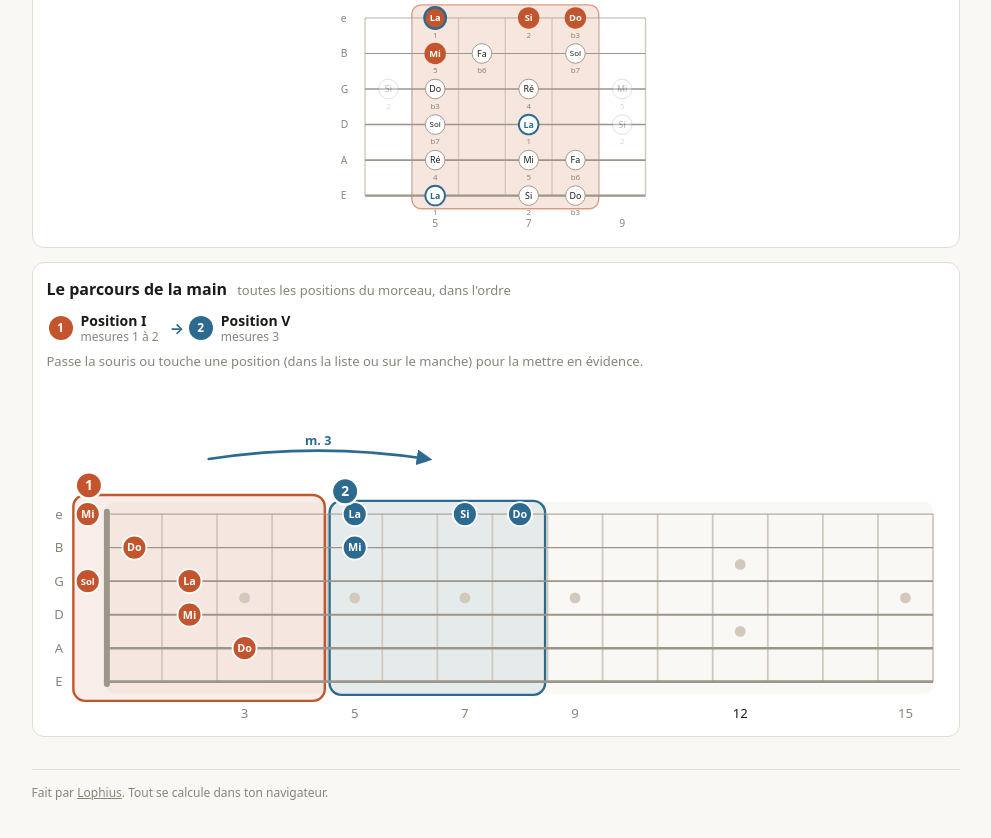
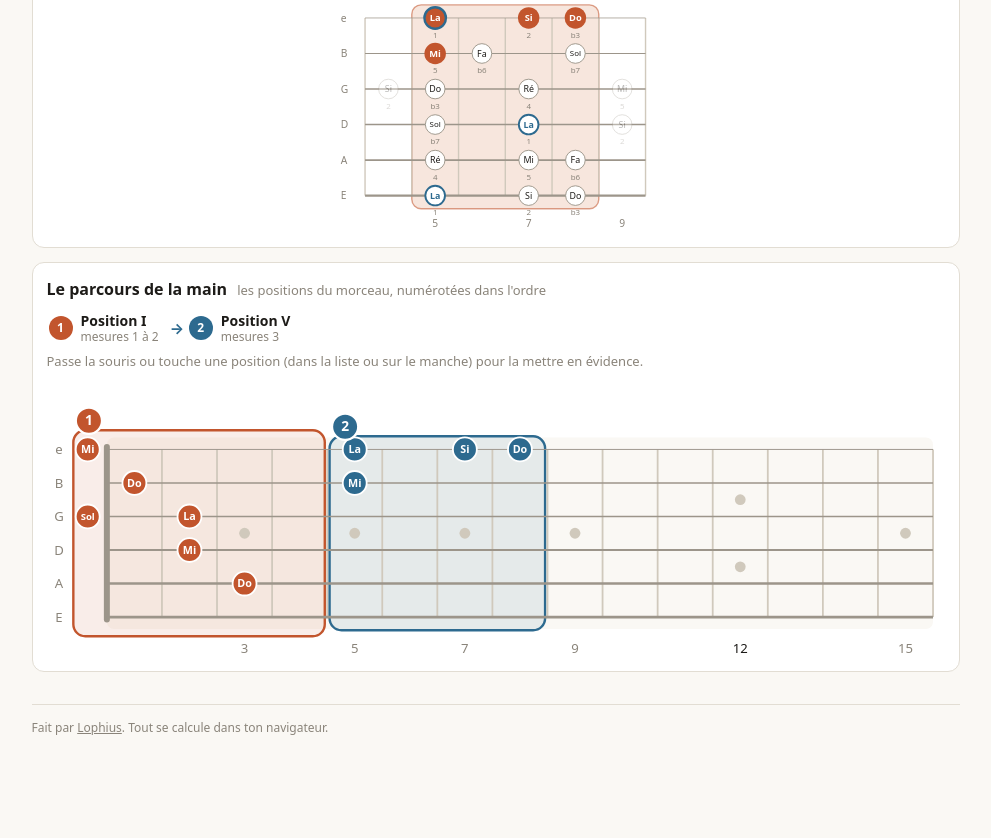
Before and after one commit to lophius-srl/guitar-tools, a plain HTML site: page analyse.html in a window 1280 px wide. Shown: the part 1755-2593 px from the top of the page, without its empty margins (137-1128 px from the left). After the commit the page ends 2552 px from the top, so only its background shows below. Drawn offline with Linux system fonts and the light colour scheme.

Commit message:
Parcours : suppression des flèches, manche plus compact
Co-Authored-By: Claude Opus 5.5 <noreply@anthropic.com>
Claude-Session: https://claude.ai/code/session_01KhDf3X18csayw5oHX1KSXG

```diff
--- a/analyse.html
+++ b/analyse.html
@@ -311,7 +311,7 @@ function drawJourney(){
   const hi=vert?Math.min(15,Math.max(7,...secs.map(x=>x.p+4))):15,nCols=hi-first+1;
   const nm=names(kRoot(key),kMin(key));
   // a = axe des cases, b = axe des cordes
-  const fw=vert?40:46,sh=vert?42:28,lab=16,openC=lab+18,nut=lab+34,b0=vert?118:112;
+  const fw=vert?40:46,sh=vert?42:28,lab=16,openC=lab+18,nut=lab+34,b0=vert?56:58;
   const fretA=f=>f===0?openC:nut+(f-first+0.5)*fw,aEnd=nut+nCols*fw;
   const Bs=s=>b0+(vert?(5-s):s)*sh,bEnd=b0+5*sh,bMid=b0+2.5*sh;
   const XY=(a,b)=>vert?[b,a]:[a,b];
@@ -338,12 +338,6 @@ function drawJourney(){
   for(let s=0;s<6;s++){const bb=Bs(s);g+=line(nut,bb,aEnd,bb,`stroke="var(--str)" stroke-width="${0.8+s*0.3}"`);
     g+=text(lab-6,bb+4,SN[s],`font-size="11" text-anchor="middle" fill="var(--mut)"`);}
   for(let f=first;f<=hi;f++)if([3,5,7,9,12,15].includes(f))g+=text(fretA(f),bEnd+(vert?32:30),f,`font-size="11" text-anchor="middle" fill="${f===12?'var(--fg)':'var(--mut)'}"`);
-  // flèches entre positions (côté opposé aux numéros de case)
-  for(let i=1;i<secs.length;i++){const p0=secs[i-1].p,p1=secs[i].p;if(p0===p1)continue;
-    const z0=zone(p0),z1=zone(p1),c0=(z0[0]+z0[1])/2+(p1>p0?8:-8),c1=(z1[0]+z1[1])/2+(p1>p0?-8:8),lvl=(i-1)%3,bb=b0-46,lift=bb-14-lvl*20;
-    const[x0,y0]=XY(c0,bb),[x1,y1]=XY(c1,bb),[xm,ym]=XY((c0+c1)/2,lift);
-    g+=`<path d="M ${x0} ${y0} Q ${xm} ${ym} ${x1} ${y1}" fill="none" stroke="var(--root)" stroke-width="2.2" stroke-linecap="round" marker-end="url(#jar)"/>`;
-    const[tx,ty]=XY((c0+c1)/2,(bb+lift)/2-5);g+=`<text x="${tx}" y="${ty}" font-size="10.5" font-weight="600" text-anchor="middle" fill="var(--root)">m. ${secs[i].a+1}</text>`;}
   // notes jouées, avec leur nom, dans la couleur de leur position
   order.forEach(p=>{const seen=new Set(),c=colOf(p);let gg=`<g class="jz jn-${p}" data-p="${p}">`;
     secs.filter(x=>x.p===p).forEach(x=>x.notes.forEach(n=>{const k=n.s+'-'+n.f;if(seen.has(k))return;seen.add(k);
@@ -544,7 +538,7 @@ function run(){
   });
   // Le parcours de la main sur tout le manche
   JOURNEY={secs:secs.filter(x=>x.notes&&x.notes.length),key:G,scale:gk.scale};
-  out.insertAdjacentHTML('beforeend',`<div class="card" id="journey"><h2>Le parcours de la main <small>toutes les positions du morceau, dans l'ordre</small></h2><ol class="jlist">${JOURNEY.secs.map((x,i)=>`<li data-p="${x.p}" tabindex="0"><b class="jn" style="background:${JCOL[[...new Set(JOURNEY.secs.map(y=>y.p))].indexOf(x.p)%JCOL.length]}">${i+1}</b><span><b>Position ${ROM[x.p]||x.p}</b><small>mesures ${x.a+1}${x.b>x.a?' à '+(x.b+1):''}</small></span></li>`).join('')}</ol><p class="muted" style="font-size:13px;margin:0 0 8px">Passe la souris ou touche une position (dans la liste ou sur le manche) pour la mettre en évidence.</p><div class="fit" id="jneck"></div></div>`);
+  out.insertAdjacentHTML('beforeend',`<div class="card" id="journey"><h2>Le parcours de la main <small>les positions du morceau, numérotées dans l'ordre</small></h2><ol class="jlist">${JOURNEY.secs.map((x,i)=>`<li data-p="${x.p}" tabindex="0"><b class="jn" style="background:${JCOL[[...new Set(JOURNEY.secs.map(y=>y.p))].indexOf(x.p)%JCOL.length]}">${i+1}</b><span><b>Position ${ROM[x.p]||x.p}</b><small>mesures ${x.a+1}${x.b>x.a?' à '+(x.b+1):''}</small></span></li>`).join('')}</ol><p class="muted" style="font-size:13px;margin:0 0 8px">Passe la souris ou touche une position (dans la liste ou sur le manche) pour la mettre en évidence.</p><div class="fit" id="jneck"></div></div>`);
   drawJourney();
   const nPos=new Set(secs.filter(s=>ms.slice(s.a,s.b+1).some(m=>m.notes.length)).map(s=>s.p)).size;
   $('summary').hidden=false;
```
